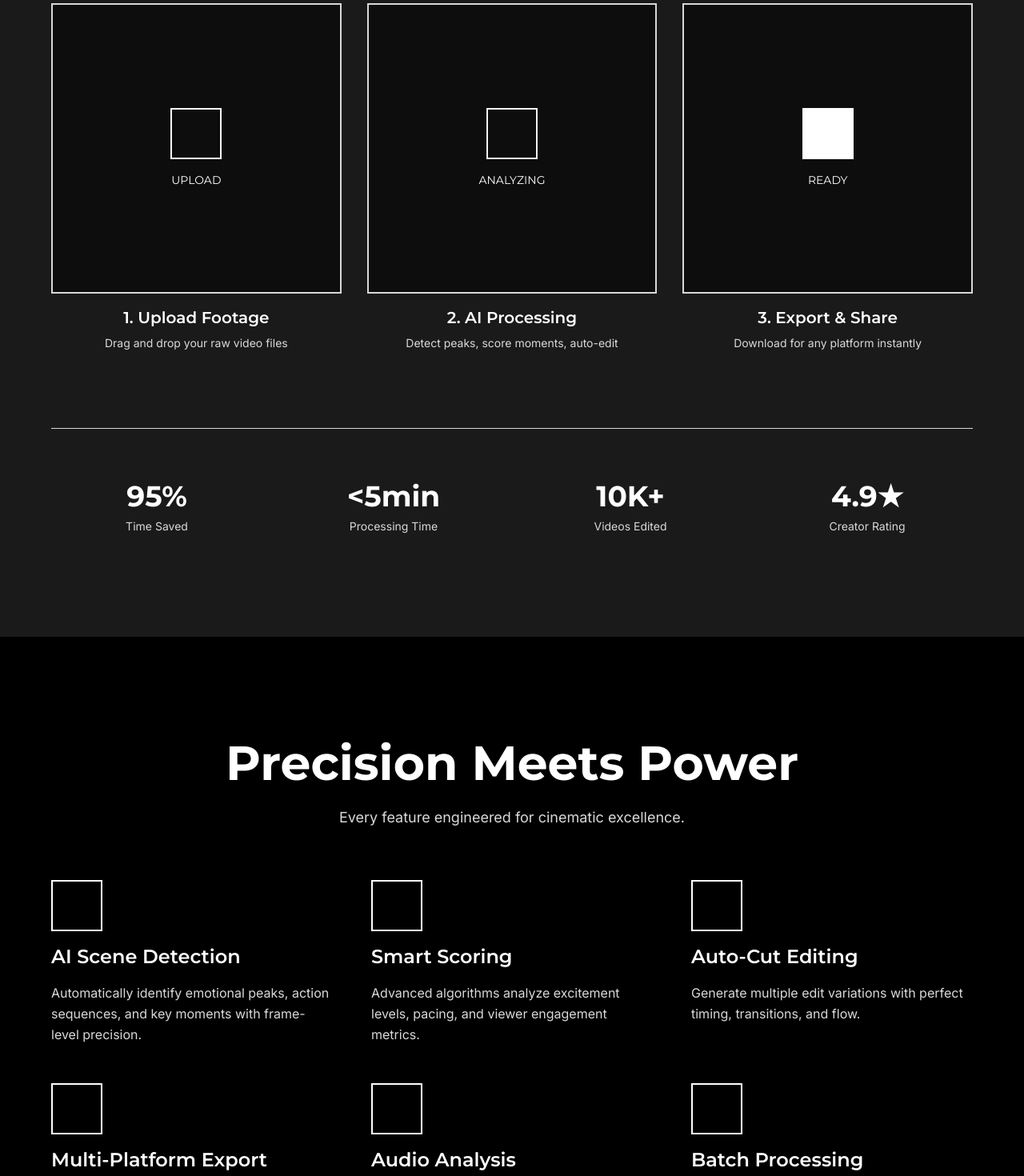
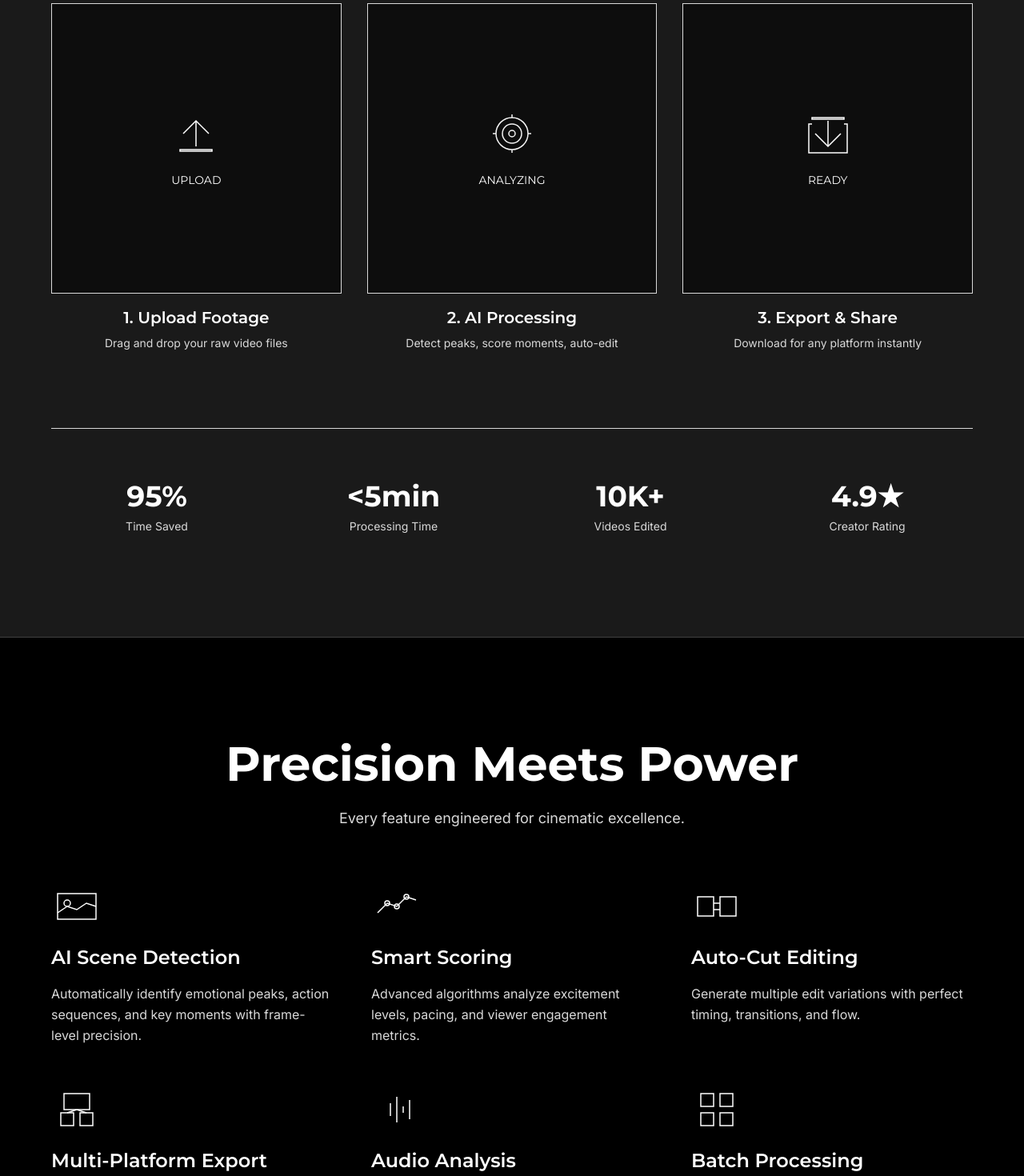
Before and after one commit to TechCodeCrafter/MONOFRAME-STUDIO, a Next.js app in the folder apps/web/: page / in a window 1280 px wide. Shown: the part 1100-2570 px from the top of the page at 80% size. Built offline with nearby package versions, Linux system fonts and the light colour scheme.

Commit message:
Enhance homepage layout with new SVG icons and border styling for sections

```diff
--- a/apps/web/src/app/page.tsx
+++ b/apps/web/src/app/page.tsx
@@ -43,7 +43,7 @@ export default function Home() {
   return (
     <main className="bg-mono-black text-mono-white">
       {/* Hero Section */}
-      <section className="min-h-screen flex items-center justify-center relative overflow-hidden px-4">
+      <section className="min-h-screen flex items-center justify-center relative overflow-hidden px-4 border-b border-mono-silver/20">
         {/* Cinematic gradient overlay */}
         <div className="absolute inset-0 bg-gradient-to-b from-mono-shadow via-mono-black to-mono-slate opacity-50" />
 
@@ -51,13 +51,30 @@ export default function Home() {
           <div className="text-center space-y-8 animate-fade-up">
             {/* Logo/Brand Mark */}
             <div className="inline-block mb-4">
-              <div className="w-16 h-16 bg-mono-white mx-auto" />
+              <svg
+                className="w-16 h-16 mx-auto"
+                viewBox="0 0 64 64"
+                fill="none"
+                stroke="currentColor"
+                strokeWidth="1.5"
+              >
+                <rect x="8" y="8" width="48" height="48" />
+                <line x1="32" y1="8" x2="32" y2="56" />
+                <line x1="8" y1="32" x2="56" y2="32" />
+              </svg>
             </div>
 
-            {/* Headline */}
-            <h1 className="font-montserrat font-bold text-6xl md:text-8xl lg:text-9xl tracking-tight leading-none">
-              MONOFRAME
-            </h1>
+            {/* Cinematic glow behind headline */}
+            <div className="relative">
+              <div className="absolute inset-0 flex items-center justify-center">
+                <div className="w-[800px] h-[300px] bg-mono-white/5 blur-[120px] rounded-full" />
+              </div>
+
+              {/* Headline */}
+              <h1 className="relative font-montserrat font-bold text-6xl md:text-8xl lg:text-9xl tracking-tight leading-none">
+                MONOFRAME
+              </h1>
+            </div>
 
             {/* Subheadline */}
             <p className="font-montserrat font-semibold text-xl md:text-2xl lg:text-3xl text-mono-silver max-w-3xl mx-auto">
@@ -92,7 +109,7 @@ export default function Home() {
       </section>
 
       {/* Product Showcase Section */}
-      <section className="py-32 px-4 bg-mono-slate">
+      <section className="py-32 px-4 bg-mono-slate border-b border-mono-silver/20">
         <div className="container mx-auto max-w-6xl">
           <div className="text-center mb-16 animate-fade-up">
             <h2 className="font-montserrat font-bold text-4xl md:text-6xl mb-6">
@@ -107,9 +124,18 @@ export default function Home() {
           <div className="grid md:grid-cols-3 gap-8 mt-16">
             {/* Step 1: Upload */}
             <div className="space-y-4 animate-fade-up">
-              <div className="aspect-square bg-mono-shadow border-2 border-mono-silver flex items-center justify-center">
+              <div className="aspect-square bg-mono-shadow border border-mono-silver flex items-center justify-center">
                 <div className="text-center p-8">
-                  <div className="w-16 h-16 border-2 border-mono-white mx-auto mb-4" />
+                  <svg
+                    className="w-16 h-16 mx-auto mb-4"
+                    viewBox="0 0 64 64"
+                    fill="none"
+                    stroke="currentColor"
+                    strokeWidth="1.5"
+                  >
+                    <path d="M32 16 L32 48 M16 32 L32 16 L48 32" />
+                    <rect x="12" y="52" width="40" height="2" />
+                  </svg>
                   <p className="font-montserrat text-sm">UPLOAD</p>
                 </div>
               </div>
@@ -123,9 +149,23 @@ export default function Home() {
 
             {/* Step 2: AI Analysis */}
             <div className="space-y-4 animate-fade-up animation-delay-200">
-              <div className="aspect-square bg-mono-shadow border-2 border-mono-silver flex items-center justify-center">
+              <div className="aspect-square bg-mono-shadow border border-mono-silver flex items-center justify-center">
                 <div className="text-center p-8">
-                  <div className="w-16 h-16 border-2 border-mono-white mx-auto mb-4 animate-pulse" />
+                  <svg
+                    className="w-16 h-16 mx-auto mb-4 animate-pulse"
+                    viewBox="0 0 64 64"
+                    fill="none"
+                    stroke="currentColor"
+                    strokeWidth="1.5"
+                  >
+                    <circle cx="32" cy="32" r="20" />
+                    <circle cx="32" cy="32" r="12" />
+                    <circle cx="32" cy="32" r="4" />
+                    <line x1="32" y1="12" x2="32" y2="8" />
+                    <line x1="32" y1="56" x2="32" y2="52" />
+                    <line x1="52" y1="32" x2="56" y2="32" />
+                    <line x1="12" y1="32" x2="8" y2="32" />
+                  </svg>
                   <p className="font-montserrat text-sm">ANALYZING</p>
                 </div>
               </div>
@@ -139,9 +179,19 @@ export default function Home() {
 
             {/* Step 3: Export */}
             <div className="space-y-4 animate-fade-up animation-delay-400">
-              <div className="aspect-square bg-mono-shadow border-2 border-mono-silver flex items-center justify-center">
+              <div className="aspect-square bg-mono-shadow border border-mono-silver flex items-center justify-center">
                 <div className="text-center p-8">
-                  <div className="w-16 h-16 bg-mono-white mx-auto mb-4" />
+                  <svg
+                    className="w-16 h-16 mx-auto mb-4"
+                    viewBox="0 0 64 64"
+                    fill="none"
+                    stroke="currentColor"
+                    strokeWidth="1.5"
+                  >
+                    <path d="M32 48 L32 16 M16 32 L32 48 L48 32" />
+                    <rect x="12" y="12" width="40" height="2" />
+                    <polyline points="52,20 56,20 56,56 8,56 8,20 12,20" />
+                  </svg>
                   <p className="font-montserrat text-sm">READY</p>
                 </div>
               </div>
@@ -177,7 +227,7 @@ export default function Home() {
       </section>
 
       {/* Features Section */}
-      <section className="py-32 px-4 bg-mono-black">
+      <section className="py-32 px-4 bg-mono-black border-b border-mono-silver/20">
         <div className="container mx-auto max-w-6xl">
           <div className="text-center mb-16">
             <h2 className="font-montserrat font-bold text-4xl md:text-6xl mb-6">
@@ -191,7 +241,16 @@ export default function Home() {
           <div className="grid md:grid-cols-2 lg:grid-cols-3 gap-12">
             {/* Feature 1 */}
             <div className="space-y-4 group animate-fade-up">
-              <div className="w-16 h-16 border-2 border-mono-white group-hover:bg-mono-white transition-all duration-300" />
+              <svg
+                className="w-16 h-16 stroke-mono-white group-hover:fill-mono-white transition-all duration-300"
+                viewBox="0 0 64 64"
+                fill="none"
+                strokeWidth="1.5"
+              >
+                <rect x="8" y="16" width="48" height="32" />
+                <circle cx="20" cy="28" r="4" />
+                <polyline points="8,40 20,32 32,36 44,28 56,32" />
+              </svg>
               <h3 className="font-montserrat font-semibold text-2xl">AI Scene Detection</h3>
               <p className="font-inter text-mono-silver leading-relaxed">
                 Automatically identify emotional peaks, action sequences, and key moments with
@@ -201,7 +260,17 @@ export default function Home() {
 
             {/* Feature 2 */}
             <div className="space-y-4 group animate-fade-up animation-delay-200">
-              <div className="w-16 h-16 border-2 border-mono-white group-hover:bg-mono-white transition-all duration-300" />
+              <svg
+                className="w-16 h-16 stroke-mono-white group-hover:fill-mono-white transition-all duration-300"
+                viewBox="0 0 64 64"
+                fill="none"
+                strokeWidth="1.5"
+              >
+                <polyline points="8,40 20,28 32,32 44,20 56,24" />
+                <circle cx="20" cy="28" r="3" />
+                <circle cx="32" cy="32" r="3" />
+                <circle cx="44" cy="20" r="3" />
+              </svg>
               <h3 className="font-montserrat font-semibold text-2xl">Smart Scoring</h3>
               <p className="font-inter text-mono-silver leading-relaxed">
                 Advanced algorithms analyze excitement levels, pacing, and viewer engagement
@@ -211,7 +280,17 @@ export default function Home() {
 
             {/* Feature 3 */}
             <div className="space-y-4 group animate-fade-up animation-delay-400">
-              <div className="w-16 h-16 border-2 border-mono-white group-hover:bg-mono-white transition-all duration-300" />
+              <svg
+                className="w-16 h-16 stroke-mono-white group-hover:fill-mono-white transition-all duration-300"
+                viewBox="0 0 64 64"
+                fill="none"
+                strokeWidth="1.5"
+              >
+                <rect x="8" y="20" width="20" height="24" />
+                <rect x="36" y="20" width="20" height="24" />
+                <line x1="28" y1="28" x2="36" y2="28" />
+                <line x1="28" y1="36" x2="36" y2="36" />
+              </svg>
               <h3 className="font-montserrat font-semibold text-2xl">Auto-Cut Editing</h3>
               <p className="font-inter text-mono-silver leading-relaxed">
                 Generate multiple edit variations with perfect timing, transitions, and flow.
@@ -220,7 +299,18 @@ export default function Home() {
 
             {/* Feature 4 */}
             <div className="space-y-4 group animate-fade-up">
-              <div className="w-16 h-16 border-2 border-mono-white group-hover:bg-mono-white transition-all duration-300" />
+              <svg
+                className="w-16 h-16 stroke-mono-white group-hover:fill-mono-white transition-all duration-300"
+                viewBox="0 0 64 64"
+                fill="none"
+                strokeWidth="1.5"
+              >
+                <rect x="16" y="12" width="32" height="20" />
+                <rect x="12" y="36" width="16" height="16" />
+                <rect x="36" y="36" width="16" height="16" />
+                <line x1="32" y1="32" x2="20" y2="36" />
+                <line x1="32" y1="32" x2="44" y2="36" />
+              </svg>
               <h3 className="font-montserrat font-semibold text-2xl">Multi-Platform Export</h3>
               <p className="font-inter text-mono-silver leading-relaxed">
                 One-click export optimized for YouTube, TikTok, Instagram, Twitter, and more.
@@ -229,7 +319,18 @@ export default function Home() {
 
             {/* Feature 5 */}
             <div className="space-y-4 group animate-fade-up animation-delay-200">
-              <div className="w-16 h-16 border-2 border-mono-white group-hover:bg-mono-white transition-all duration-300" />
+              <svg
+                className="w-16 h-16 stroke-mono-white group-hover:fill-mono-white transition-all duration-300"
+                viewBox="0 0 64 64"
+                fill="none"
+                strokeWidth="1.5"
+              >
+                <line x1="16" y1="32" x2="16" y2="32" />
+                <line x1="24" y1="24" x2="24" y2="40" />
+                <line x1="32" y1="16" x2="32" y2="48" />
+                <line x1="40" y1="28" x2="40" y2="36" />
+                <line x1="48" y1="20" x2="48" y2="44" />
+              </svg>
               <h3 className="font-montserrat font-semibold text-2xl">Audio Analysis</h3>
               <p className="font-inter text-mono-silver leading-relaxed">
                 Sync edits with music beats, dialogue pauses, and sound design elements.
@@ -238,7 +339,17 @@ export default function Home() {
 
             {/* Feature 6 */}
             <div className="space-y-4 group animate-fade-up animation-delay-400">
-              <div className="w-16 h-16 border-2 border-mono-white group-hover:bg-mono-white transition-all duration-300" />
+              <svg
+                className="w-16 h-16 stroke-mono-white group-hover:fill-mono-white transition-all duration-300"
+                viewBox="0 0 64 64"
+                fill="none"
+                strokeWidth="1.5"
+              >
+                <rect x="12" y="12" width="16" height="16" />
+                <rect x="36" y="12" width="16" height="16" />
+                <rect x="12" y="36" width="16" height="16" />
+                <rect x="36" y="36" width="16" height="16" />
+              </svg>
               <h3 className="font-montserrat font-semibold text-2xl">Batch Processing</h3>
               <p className="font-inter text-mono-silver leading-relaxed">
                 Process multiple videos simultaneously with consistent quality and style.
@@ -249,7 +360,7 @@ export default function Home() {
       </section>
 
       {/* Email Capture Section */}
-      <section className="py-32 px-4 bg-mono-slate">
+      <section className="py-32 px-4 bg-mono-slate border-b border-mono-silver/20">
         <div className="container mx-auto max-w-4xl">
           <div className="text-center space-y-8">
             <h2 className="font-montserrat font-bold text-4xl md:text-6xl">Join the Waitlist</h2>
@@ -283,7 +394,15 @@ export default function Home() {
               </form>
             ) : (
               <div className="animate-fade-in">
-                <div className="w-16 h-16 bg-mono-white mx-auto mb-4" />
+                <svg
+                  className="w-16 h-16 mx-auto mb-4 stroke-mono-white"
+                  viewBox="0 0 64 64"
+                  fill="none"
+                  strokeWidth="2"
+                >
+                  <circle cx="32" cy="32" r="24" />
+                  <polyline points="20,32 28,40 44,24" />
+                </svg>
                 <p className="font-montserrat font-semibold text-xl">You&apos;re on the list!</p>
                 <p className="font-inter text-mono-silver mt-2">
                   Check your inbox for confirmation.
@@ -301,7 +420,17 @@ export default function Home() {
           <div className="grid md:grid-cols-4 gap-12 mb-12">
             {/* Brand Column */}
             <div className="space-y-4">
-              <div className="w-12 h-12 bg-mono-white" />
+              <svg
+                className="w-12 h-12"
+                viewBox="0 0 64 64"
+                fill="none"
+                stroke="currentColor"
+                strokeWidth="2"
+              >
+                <rect x="8" y="8" width="48" height="48" />
+                <line x1="32" y1="8" x2="32" y2="56" />
+                <line x1="8" y1="32" x2="56" y2="32" />
+              </svg>
               <p className="font-montserrat font-bold text-2xl">MONOFRAME</p>
               <p className="font-inter text-sm text-mono-silver">
                 Cinematic excellence through AI-driven precision editing.
```
